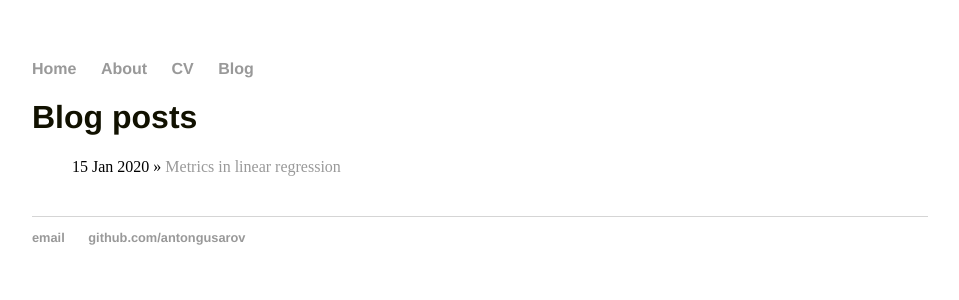
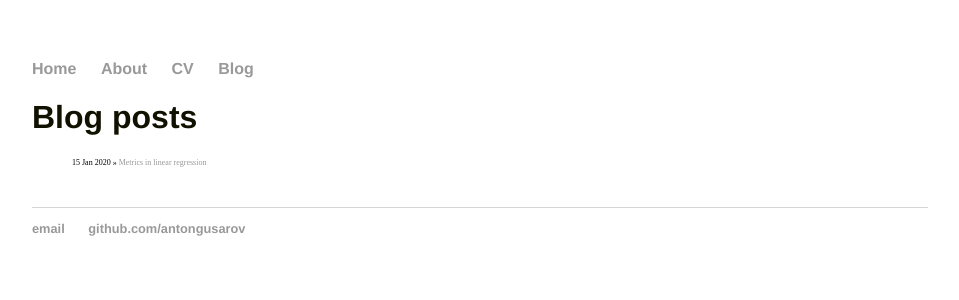
Before and after one commit to AntonGusarov/anton-g-notes.se, a Jekyll site: the page built from blog/index.html, in a window 1280 px wide. Shown: the top 300 px of the page, without its empty margins (160-1119 px from the left). Built offline with Jekyll 4.4.1, drawn with Linux system fonts in a browser that asks for light colours.

Commit message:
Update main.css

```diff
--- a/css/main.css
+++ b/css/main.css
@@ -36,7 +36,7 @@ footer {
 
 ul.posts {
     margin: 20px auto 40px;
-    font-size: 1.0em;
+    font-size: 0.5em;
 }
 
 ul.posts li {
```
